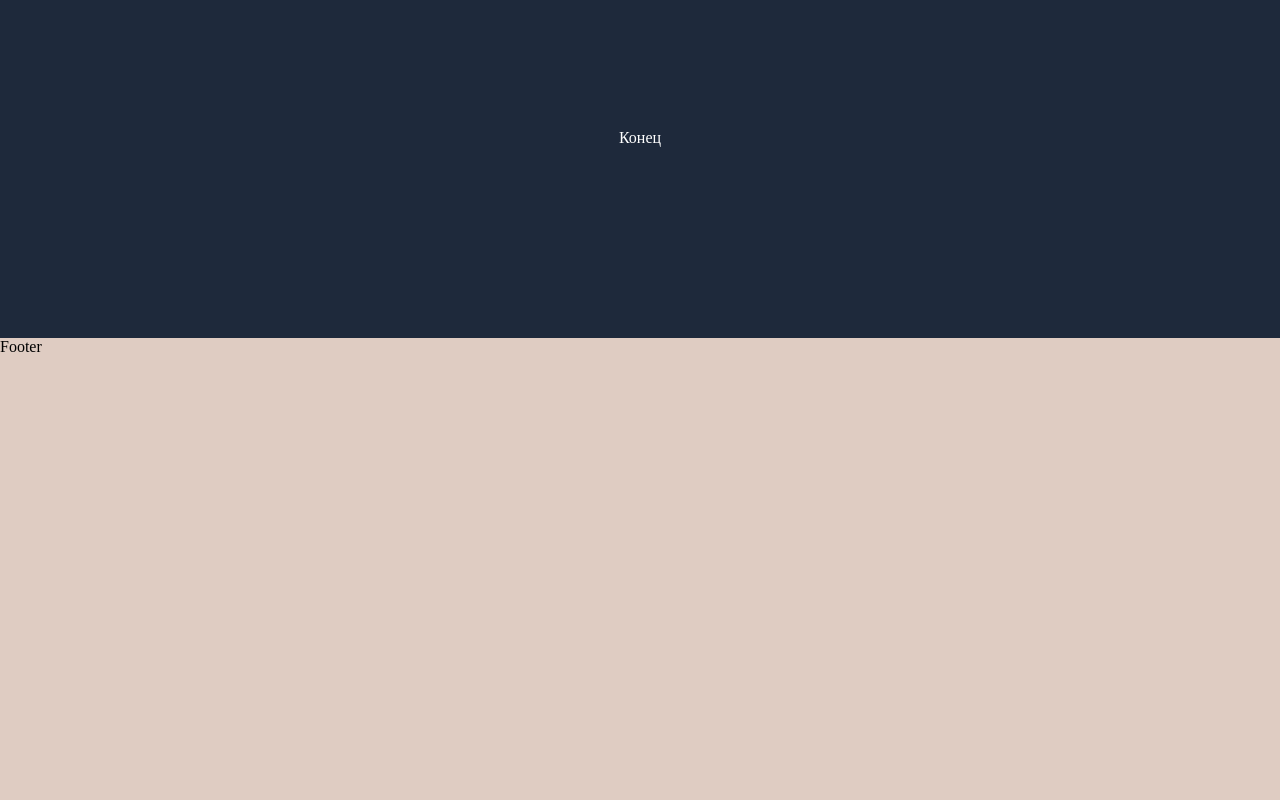
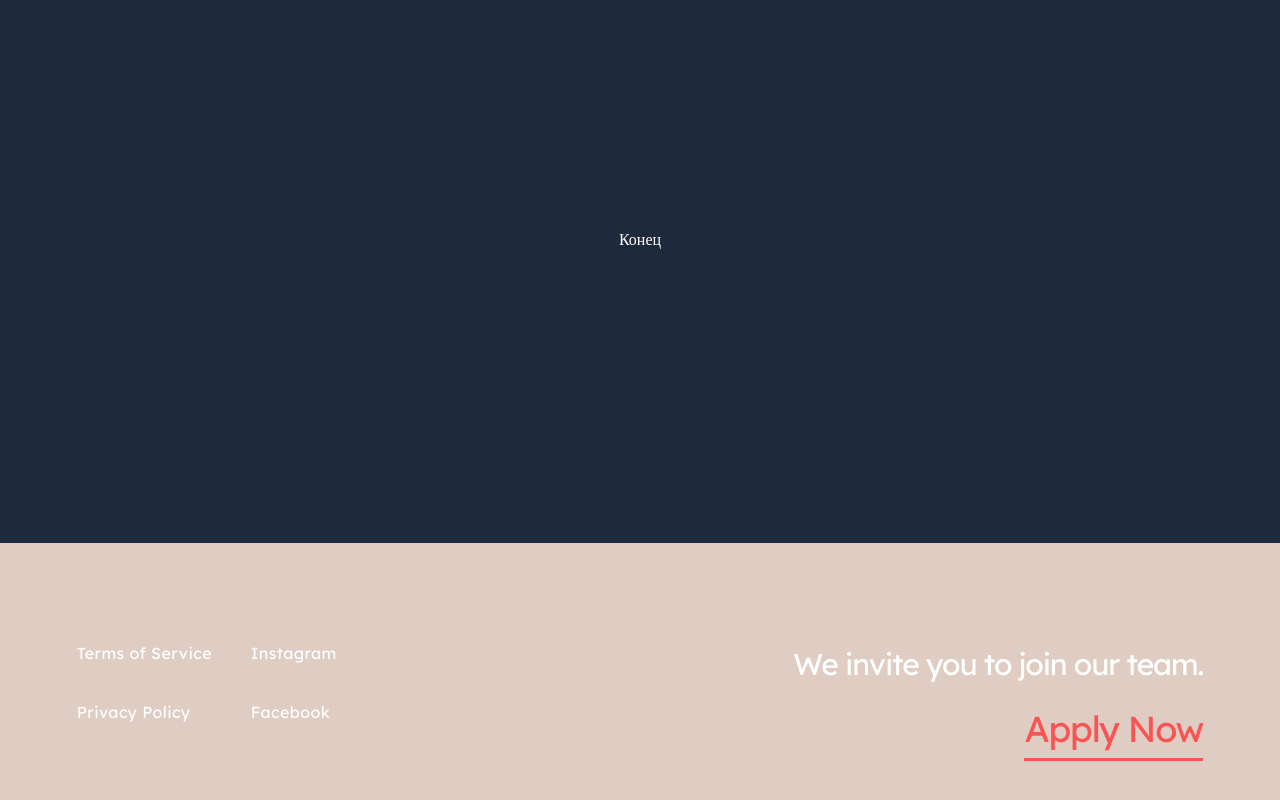
Before and after one commit to Khmelev7koiOleh/debonaire, a Nuxt app: page /about in a window 1280 px wide. Shown: the part 2770-3570 px from the top of the page. Before the commit the page ends 3126 px from the top, so only its background shows below. Built offline with nearby package versions, Linux system fonts and the light colour scheme; a web font is replaced by a local one.

Commit message:
add footed

```diff
--- a/app/assets/scss/footer.scss
+++ b/app/assets/scss/footer.scss
@@ -1,2 +1,101 @@
-footer {
+@use "@/assets/scss/style" as *;
+.footer {
+  padding-top: clamp(40px, 8vw, 120px);
+  padding-bottom: clamp(40px, 8vw, 120px);
+  width: 100vw;
+
+  &__container {
+    // margin: 85px;
+    display: grid;
+
+    @media (min-width: $mobile) {
+      grid-template-columns: 3fr 7fr;
+    }
+
+    padding-inline: clamp(10px, 6vw, 85px);
+  }
+  &__important {
+  }
 }
+
+.menu-footer {
+  @media (max-width: $mobile) {
+    order: 2;
+  }
+  list-style: none;
+  padding: 0;
+  margin: 0;
+  display: grid;
+  grid-template-columns: repeat(2, 1fr);
+  @media (min-width: $mobile) {
+    grid-template-columns: repeat(2, 1fr);
+  }
+
+  column-gap: 10px;
+  row-gap: 10px;
+
+  &__link {
+    font-family: "DM Sans" sans-serif;
+    line-height: 50%;
+    letter-spacing: 0.4px;
+    font-weight: medium;
+    font-size: 16px;
+    text-decoration: none;
+    color: #fff;
+
+    a {
+      color: inherit; /* Übernimmt die Textfarbe des Elternelements */
+      cursor: pointer;
+      color: #fff;
+    }
+  }
+}
+
+.important {
+  @media (max-width: $mobile) {
+    order: 1;
+
+    margin-bottom: 40px;
+  }
+  width: 100%;
+  display: flex;
+  flex-direction: column;
+  //   justify-content: end;
+
+  align-items: end;
+  //   text-align: end;
+  &__container {
+    width: 100%;
+    @media (min-width: $mobile) {
+      max-width: 420px;
+    }
+
+    text-align: end;
+  }
+  &__title {
+    font-size: 30px;
+    letter-spacing: -1.13px;
+    font-style: normal;
+    &:not(:last-child) {
+      margin-bottom: 20px;
+    }
+  }
+  &__link {
+    text-decoration: none;
+    color: #f95454;
+    letter-spacing: -1.13px;
+    font-style: normal;
+    position: relative;
+    padding-bottom: 10px;
+
+    &::after {
+      content: "";
+      position: absolute;
+      bottom: 0;
+      left: 0;
+      width: 100%;
+      height: 3px;
+      background-color: $colorRed;
+    }
+  }
+}
--- a/app/assets/scss/main.scss
+++ b/app/assets/scss/main.scss
@@ -1,6 +1,7 @@
 @use "@/assets/scss/hero" as *;
 @use "@/assets/scss/common" as *;
 @use "@/assets/scss/header" as *;
+@use "@/assets/scss/footer" as *;
 @use "@/assets/scss/style" as *;
 @use "@/assets/scss/focused" as *;
 @use "@/assets/scss/showcase" as *;
--- a/app/components/AppFooter.vue
+++ b/app/components/AppFooter.vue
@@ -1,5 +1,32 @@
 <template>
-  <footer>Footer</footer>
+  <footer class="footer">
+    <div class="footer__container">
+      <ul class="footer__menu menu-footer">
+        <li>
+          <a href="#" class="menu-footer__link text">Terms of Service</a>
+        </li>
+
+        <li>
+          <a href="#" class="menu-footer__link text">Instagram</a>
+        </li>
+        <li>
+          <a href="#" class="menu-footer__link text">Privacy Policy</a>
+        </li>
+        <li>
+          <a href="#" class="menu-footer__link text"> Facebook</a>
+        </li>
+      </ul>
+
+      <div class="footer__important important">
+        <div class="important__container">
+          <div class="important__title title">
+            We invite you to join our team.
+          </div>
+          <a href="#" class="important__link title"><span>Apply Now</span></a>
+        </div>
+      </div>
+    </div>
+  </footer>
 </template>
 
 <script setup lang="ts"></script>
```
